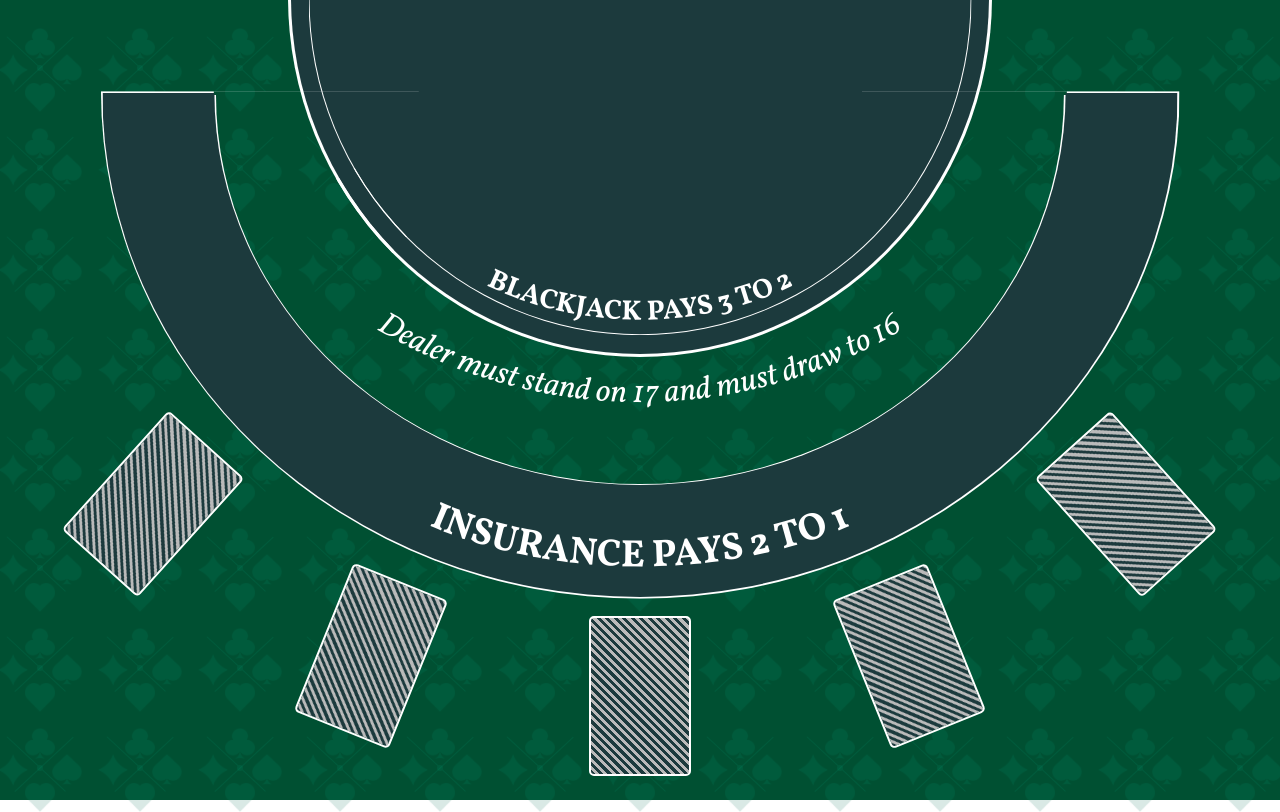
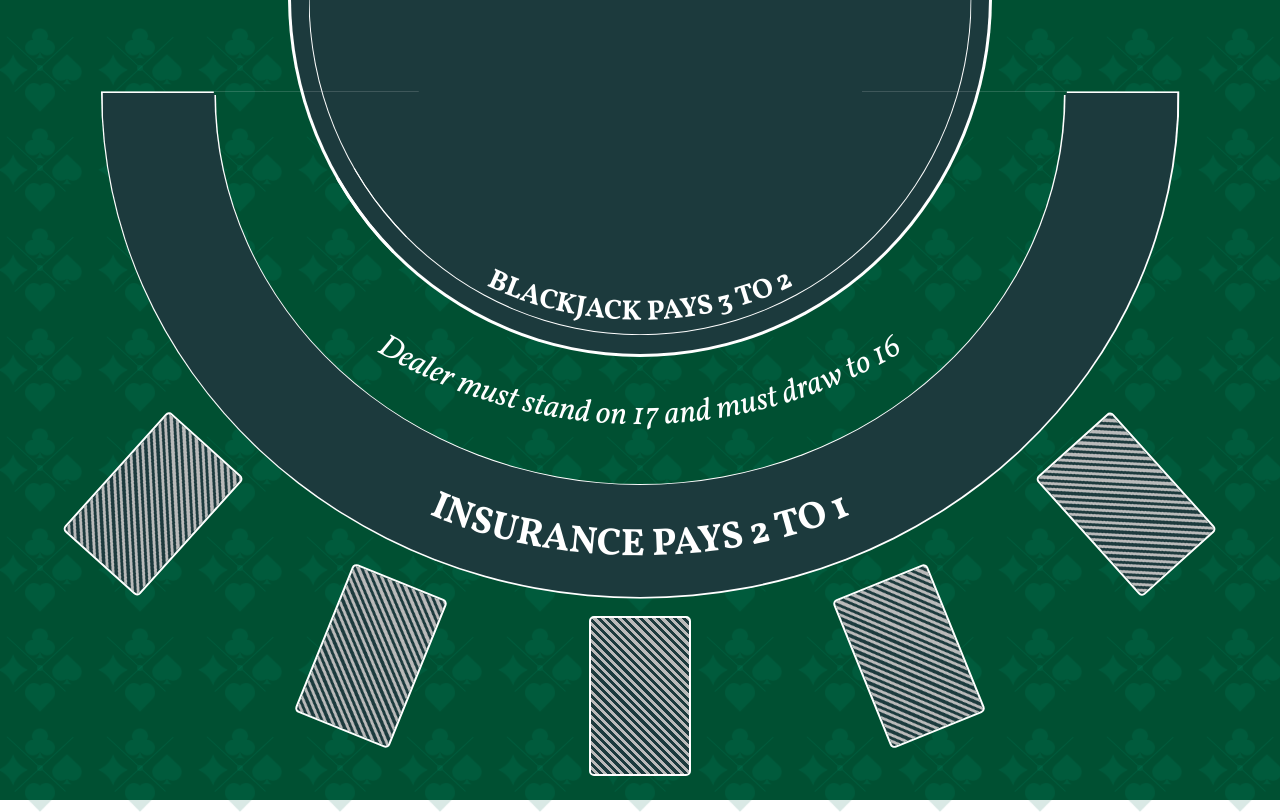
Before and after one commit to MaximilianAdF/blackjack-nextjs, a Next.js app: page / in a window 1280 px wide. Shown: the top 812 px of the page. Built offline with nearby package versions, Linux system fonts and the light colour scheme.

Commit message:
Updates text alignment on different resolution

```diff
--- a/app/globals.css
+++ b/app/globals.css
@@ -200,7 +200,7 @@ body {
 .insurance-text-container {
     position: relative;
     rotate: 180deg;
-    top: -35%;
+    top: -7vw;
 }
 
 .insurance-text {
@@ -212,7 +212,7 @@ body {
 
 .dealer-info-container {
     position: relative;
-    top: -30%;
+    top: -17vw;
 }
 
 .dealer-info {
```
